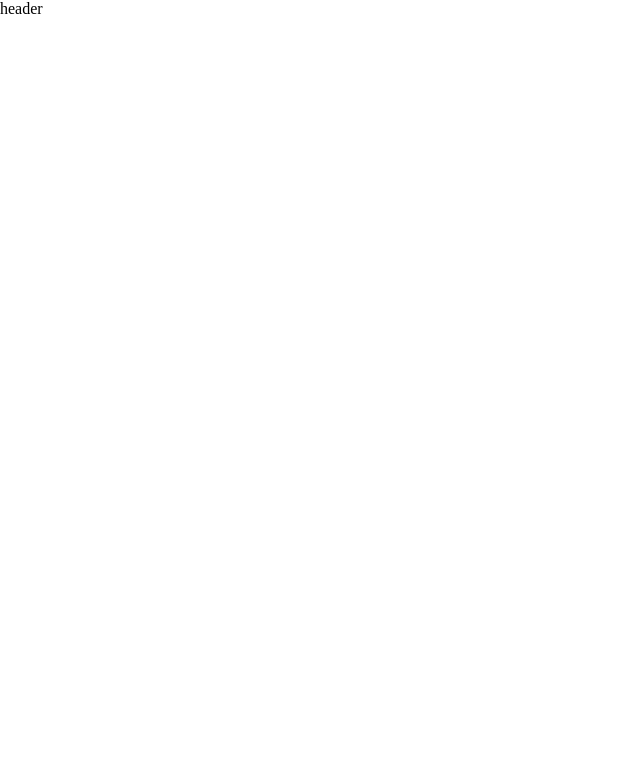
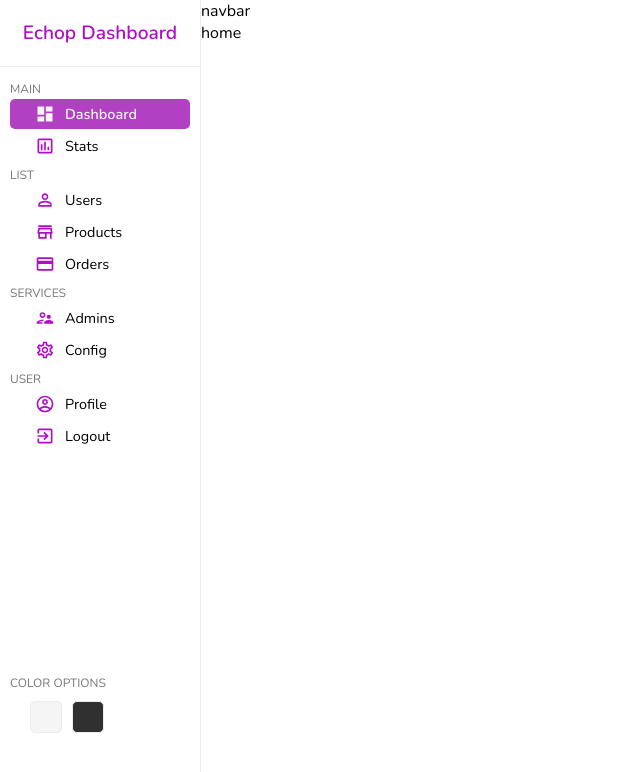
Before and after one commit to eldoghry/react-dashboard, a React (Create React App) app: page / in a window 1280 px wide. Shown: the top 772 px of the page, without its empty margins (0-640 px from the left). Built offline with nearby package versions, Linux system fonts and the light colour scheme.

Commit message:
styling sidebar

```diff
--- a/package.json
+++ b/package.json
@@ -5,6 +5,7 @@
   "dependencies": {
     "@emotion/react": "^11.9.3",
     "@emotion/styled": "^11.9.3",
+    "@material-ui/icons": "^4.11.3",
     "@mui/icons-material": "^5.8.4",
     "@mui/material": "^5.8.5",
     "@testing-library/jest-dom": "^5.16.4",
--- a/public/index.html
+++ b/public/index.html
@@ -10,6 +10,13 @@
       content="Web site created using create-react-app"
     />
     <link rel="apple-touch-icon" href="%PUBLIC_URL%/logo192.png" />
+    <link rel="preconnect" href="https://fonts.googleapis.com" />
+    <link rel="preconnect" href="https://fonts.gstatic.com" crossorigin />
+    <link
+      href="https://fonts.googleapis.com/css2?family=Nunito:wght@300;400;500;600&family=Poppins:wght@100;400&display=swap"
+      rel="stylesheet"
+    />
+
     <!--
       manifest.json provides metadata used when your web app is installed on a
       user's mobile device or desktop. See https://developers.google.com/web/fundamentals/web-app-manifest/
--- a/src/App.js
+++ b/src/App.js
@@ -1,9 +1,14 @@
-import "./app.scss"
+import Sidebar from "./components/sidebar/Sidebar";
+import "./app.scss";
 
 function App() {
   return (
     <div className="App">
-      <header className="App-header">header</header>
+      <Sidebar />
+      <div className="container">
+        <div>navbar</div>
+        <div>home</div>
+      </div>
     </div>
   );
 }
--- a/src/app.scss
+++ b/src/app.scss
@@ -1,4 +1,14 @@
 * {
   margin: 0;
   padding: 0;
+  font-family: "Nunito", sans-serif;
 }
+
+.App {
+  display: flex;
+  flex-direction: row;
+
+  .container {
+    flex: 6;
+  }
+}
--- /dev/null
+++ b/src/components/sidebar/Sidebar.jsx
@@ -0,0 +1,81 @@
+import "./sidebar.scss";
+import DashboardIcon from "@material-ui/icons/Dashboard";
+import PersonOutlineIcon from "@material-ui/icons/PersonOutline";
+import StoreOutlinedIcon from "@material-ui/icons/StoreOutlined";
+import ExitToAppOutlinedIcon from "@material-ui/icons/ExitToAppOutlined";
+import AccountCircleOutlinedIcon from "@material-ui/icons/AccountCircleOutlined";
+import AssessmentOutlinedIcon from "@material-ui/icons/AssessmentOutlined";
+import PaymentOutlinedIcon from "@material-ui/icons/PaymentOutlined";
+import SettingsOutlinedIcon from "@material-ui/icons/SettingsOutlined";
+import SupervisorAccountOutlinedIcon from "@material-ui/icons/SupervisorAccountOutlined";
+
+const Sidebar = () => {
+  return (
+    <div className="sidebar">
+      <div className="logo">echop dashboard</div>
+
+      <ul className="items">
+        <span className="title">main</span>
+        <li className="item active">
+          <DashboardIcon className="icon" />
+          <span>dashboard</span>
+        </li>
+
+        <li className="item">
+          <AssessmentOutlinedIcon className="icon" />
+          <span>stats</span>
+        </li>
+
+        <span className="title">list</span>
+        <li className="item">
+          <PersonOutlineIcon className="icon" />
+          <span>users</span>
+        </li>
+
+        <li className="item">
+          <StoreOutlinedIcon className="icon" />
+          <span>products</span>
+        </li>
+
+        <li className="item">
+          <PaymentOutlinedIcon className="icon" />
+          <span>orders</span>
+        </li>
+
+        <span className="title">services</span>
+
+        <li className="item">
+          <SupervisorAccountOutlinedIcon className="icon" />
+          <span>admins</span>
+        </li>
+
+        <li className="item">
+          <SettingsOutlinedIcon className="icon" />
+          <span>config</span>
+        </li>
+
+        <span className="title">user</span>
+
+        <li className="item">
+          <AccountCircleOutlinedIcon className="icon" />
+          <span>profile</span>
+        </li>
+
+        <li className="item">
+          <ExitToAppOutlinedIcon className="icon" />
+          <span>logout</span>
+        </li>
+      </ul>
+
+      <div className="colorOptions">
+        <span className="title">color options</span>
+        <div className="options">
+          <span className="colorOption"></span>
+          <span className="colorOption"></span>
+        </div>
+      </div>
+    </div>
+  );
+};
+
+export default Sidebar;
--- /dev/null
+++ b/src/components/sidebar/sidebar.scss
@@ -0,0 +1,107 @@
+.sidebar {
+  min-height: 100vh;
+  flex: 1;
+  min-width: 200px;
+  border-right: 1px solid rgb(236, 236, 236);
+  display: flex;
+  flex-direction: column;
+  // background-color: #303030;
+
+  .logo {
+    // flex: 1;
+    padding: 20px;
+    display: flex;
+    align-items: center;
+    justify-content: center;
+    border-bottom: 1px solid rgb(236, 236, 236);
+    font-size: 1.2rem;
+    font-weight: bold;
+    text-transform: capitalize;
+    color: #b10dc9;
+    // margin-bottom: 20px;
+  }
+
+  .items {
+    flex: 5;
+    padding: 10px;
+    list-style: none;
+    cursor: pointer;
+
+    .title {
+      color: rgb(118, 118, 118);
+      text-transform: uppercase;
+      font-size: 12px;
+    }
+
+    .item {
+      // width: 100%;
+      display: flex;
+      align-items: center;
+      // justify-content: center;
+      padding: 5px;
+      margin-bottom: 2px;
+
+      span {
+        font-size: 0.9rem;
+        text-transform: capitalize;
+      }
+
+      .icon {
+        font-size: 20px;
+        color: #b10dc9;
+        margin-right: 10px;
+        margin-left: 20px;
+      }
+
+      &:hover,
+      &.active {
+        background-color: #b141c2;
+        color: whitesmoke;
+        border-radius: 5px;
+        font-weight: bold;
+
+        .icon {
+          color: whitesmoke;
+        }
+      }
+    }
+  }
+
+  .colorOptions {
+    flex: 1;
+    padding: 10px;
+    display: flex;
+    flex-direction: column;
+
+    .title {
+      color: rgb(118, 118, 118);
+      text-transform: uppercase;
+      font-size: 12px;
+    }
+
+    .options {
+      // margin-top: 10px;
+      display: flex;
+      // justify-content: center;
+      align-items: center;
+      gap: 10px;
+      padding: 10px 20px;
+
+      .colorOption {
+        height: 30px;
+        width: 30px;
+        border-radius: 5px;
+        border: 1px solid rgb(236, 236, 236);
+        cursor: pointer;
+
+        &:nth-child(1) {
+          background-color: whitesmoke;
+        }
+
+        &:nth-child(2) {
+          background-color: #303030;
+        }
+      }
+    }
+  }
+}
```
Also changed, not shown: 1 other file (tests, documents, lock files or other folders).
